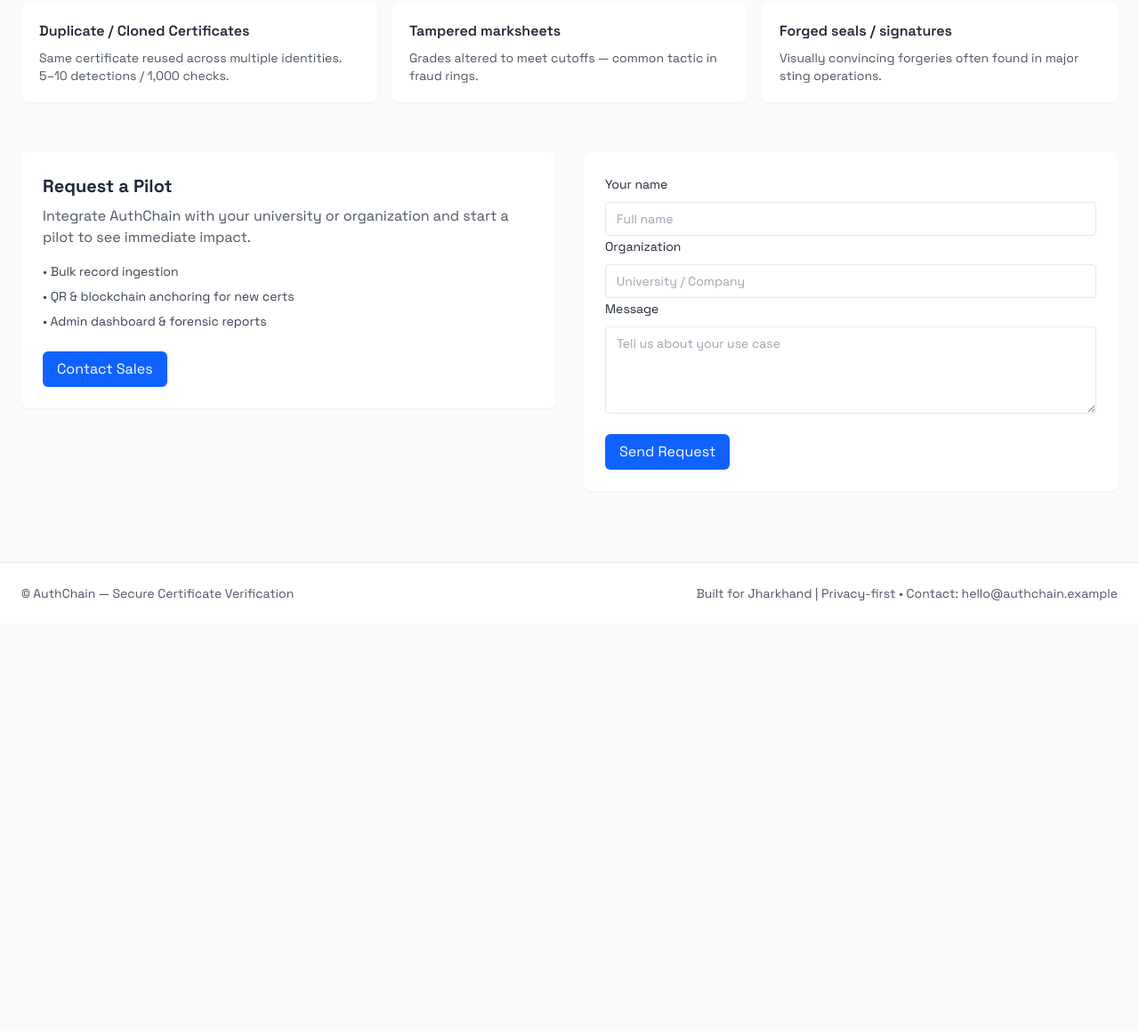
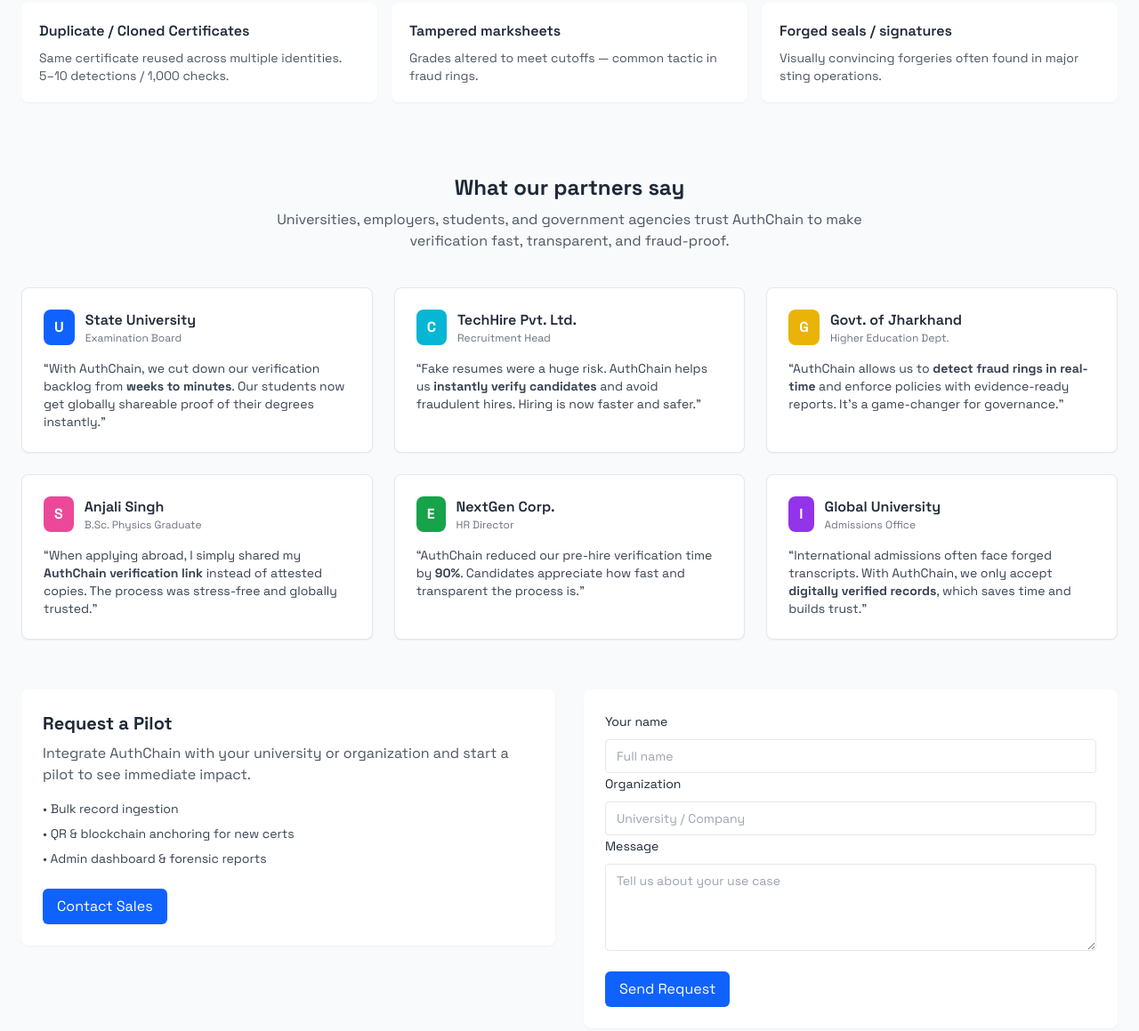
Before and after one commit to mishalturkane/Auth-Chain, a plain HTML site: page index.html in a window 1280 px wide. Shown: the part 1115-2274 px from the top of the page at 89% size. Before the commit the page ends 1816 px from the top, so only its background shows below. Drawn offline with nearby package versions, Linux system fonts and the light colour scheme.

```diff
--- a/index.html
+++ b/index.html
@@ -324,6 +324,101 @@
         </div>
       </section>
 
+      <!-- testimonials-->
+            <!-- Testimonials -->
+      <section id="testimonials" class="mt-20">
+        <h3 class="text-2xl font-bold text-center">What our partners say</h3>
+        <p class="mt-2 text-gray-600 text-center max-w-2xl mx-auto">
+          Universities, employers, students, and government agencies trust AuthChain to make verification fast, transparent, and fraud-proof.
+        </p>
+
+        <div class="mt-10 grid grid-cols-1 sm:grid-cols-2 lg:grid-cols-3 gap-6">
+          <!-- University -->
+          <div class="bg-white p-6 rounded-lg shadow-sm border">
+            <div class="flex items-center gap-3">
+              <div class="bg-primary text-white px-3 py-2 rounded-lg font-bold">U</div>
+              <div>
+                <h4 class="font-semibold">State University</h4>
+                <p class="text-xs text-gray-500">Examination Board</p>
+              </div>
+            </div>
+            <p class="mt-4 text-gray-700 text-sm">
+              “With AuthChain, we cut down our verification backlog from <b>weeks to minutes</b>. Our students now get globally shareable proof of their degrees instantly.”
+            </p>
+          </div>
+
+          <!-- Company -->
+          <div class="bg-white p-6 rounded-lg shadow-sm border">
+            <div class="flex items-center gap-3">
+              <div class="bg-accent text-white px-3 py-2 rounded-lg font-bold">C</div>
+              <div>
+                <h4 class="font-semibold">TechHire Pvt. Ltd.</h4>
+                <p class="text-xs text-gray-500">Recruitment Head</p>
+              </div>
+            </div>
+            <p class="mt-4 text-gray-700 text-sm">
+              “Fake resumes were a huge risk. AuthChain helps us <b>instantly verify candidates</b> and avoid fraudulent hires. Hiring is now faster and safer.”
+            </p>
+          </div>
+
+          <!-- Government -->
+          <div class="bg-white p-6 rounded-lg shadow-sm border">
+            <div class="flex items-center gap-3">
+              <div class="bg-yellow-500 text-white px-3 py-2 rounded-lg font-bold">G</div>
+              <div>
+                <h4 class="font-semibold">Govt. of Jharkhand</h4>
+                <p class="text-xs text-gray-500">Higher Education Dept.</p>
+              </div>
+            </div>
+            <p class="mt-4 text-gray-700 text-sm">
+              “AuthChain allows us to <b>detect fraud rings in real-time</b> and enforce policies with evidence-ready reports. It’s a game-changer for governance.”
+            </p>
+          </div>
+
+          <!-- Student -->
+          <div class="bg-white p-6 rounded-lg shadow-sm border">
+            <div class="flex items-center gap-3">
+              <div class="bg-pink-500 text-white px-3 py-2 rounded-lg font-bold">S</div>
+              <div>
+                <h4 class="font-semibold">Anjali Singh</h4>
+                <p class="text-xs text-gray-500">B.Sc. Physics Graduate</p>
+              </div>
+            </div>
+            <p class="mt-4 text-gray-700 text-sm">
+              “When applying abroad, I simply shared my <b>AuthChain verification link</b> instead of attested copies. The process was stress-free and globally trusted.”
+            </p>
+          </div>
+
+          <!-- Employer -->
+          <div class="bg-white p-6 rounded-lg shadow-sm border">
+            <div class="flex items-center gap-3">
+              <div class="bg-green-600 text-white px-3 py-2 rounded-lg font-bold">E</div>
+              <div>
+                <h4 class="font-semibold">NextGen Corp.</h4>
+                <p class="text-xs text-gray-500">HR Director</p>
+              </div>
+            </div>
+            <p class="mt-4 text-gray-700 text-sm">
+              “AuthChain reduced our pre-hire verification time by <b>90%</b>. Candidates appreciate how fast and transparent the process is.”
+            </p>
+          </div>
+
+          <!-- International University -->
+          <div class="bg-white p-6 rounded-lg shadow-sm border">
+            <div class="flex items-center gap-3">
+              <div class="bg-purple-600 text-white px-3 py-2 rounded-lg font-bold">I</div>
+              <div>
+                <h4 class="font-semibold">Global University</h4>
+                <p class="text-xs text-gray-500">Admissions Office</p>
+              </div>
+            </div>
+            <p class="mt-4 text-gray-700 text-sm">
+              “International admissions often face forged transcripts. With AuthChain, we only accept <b>digitally verified records</b>, which saves time and builds trust.”
+            </p>
+          </div>
+        </div>
+      </section>
+
       <!-- Contact / CTA -->
       <section
         id="contact"
@@ -376,19 +471,22 @@
           </button>
         </form>
       </section>
+
+
+
+
     </main>
 
     <!-- Footer -->
-    <footer class="mt-10 border-t bg-white">
-      <div
-        class="max-w-7xl mx-auto px-6 py-6 text-sm text-gray-600 flex flex-col md:flex-row justify-between"
-      >
+       <footer class="mt-10 border-t bg-white">
+      <div class="max-w-7xl mx-auto px-6 py-6 text-sm text-gray-600 flex flex-col md:flex-row justify-between items-center">
         <div>© AuthChain — Secure Certificate Verification</div>
-        <div class="mt-3 md:mt-0">
-          Built for Jharkhand | Privacy-first • Contact: hello@authchain.example
+        <div class="mt-3 md:mt-0 text-center md:text-right">
+          Built by <b>TeamShield</b> on SIH for Ministry of Jharkhand
         </div>
       </div>
     </footer>
+
 
     <!-- Modal -->
     <div
```
